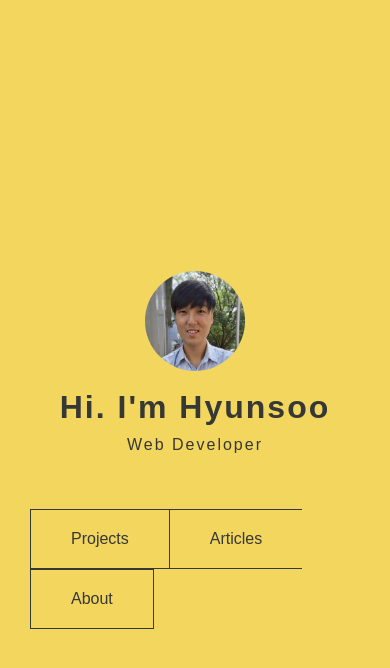
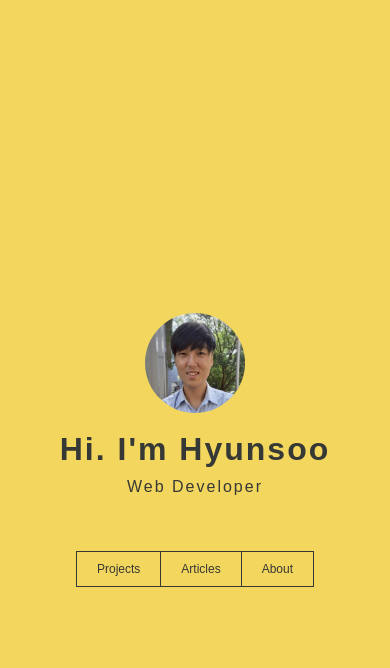
Before and after one commit to devhyunsoochoi/devhyunsoochoi.github.io, a Jekyll site: the page built from index.html, in a window 390 px wide. Shown: the top 668 px of the page. Built offline with Jekyll 4.4.1, drawn with Linux system fonts in a browser that asks for light colours.

Commit message:
modified responsive nav

```diff
--- a/css/grid.css
+++ b/css/grid.css
@@ -87,4 +87,9 @@
     .column + .column {
         margin-left: 0;
     }
+
+    .primary-nav > a {
+      font-size: 12px;
+      padding: 10px 20px;
+    }
 }
--- a/css/styles.css
+++ b/css/styles.css
@@ -69,8 +69,8 @@ NAVIGATION
 
 .primary-nav > a {
   float: left;
-  font-size: 1.000em;
-  padding: 1.250em 2.500em;
+  font-size: 16px;
+  padding: 20px 40px;
   border: thin #363835 solid;
   text-decoration: none;
   color: #363835;
```
Also changed, not shown: image/smallmebw.png (added).
